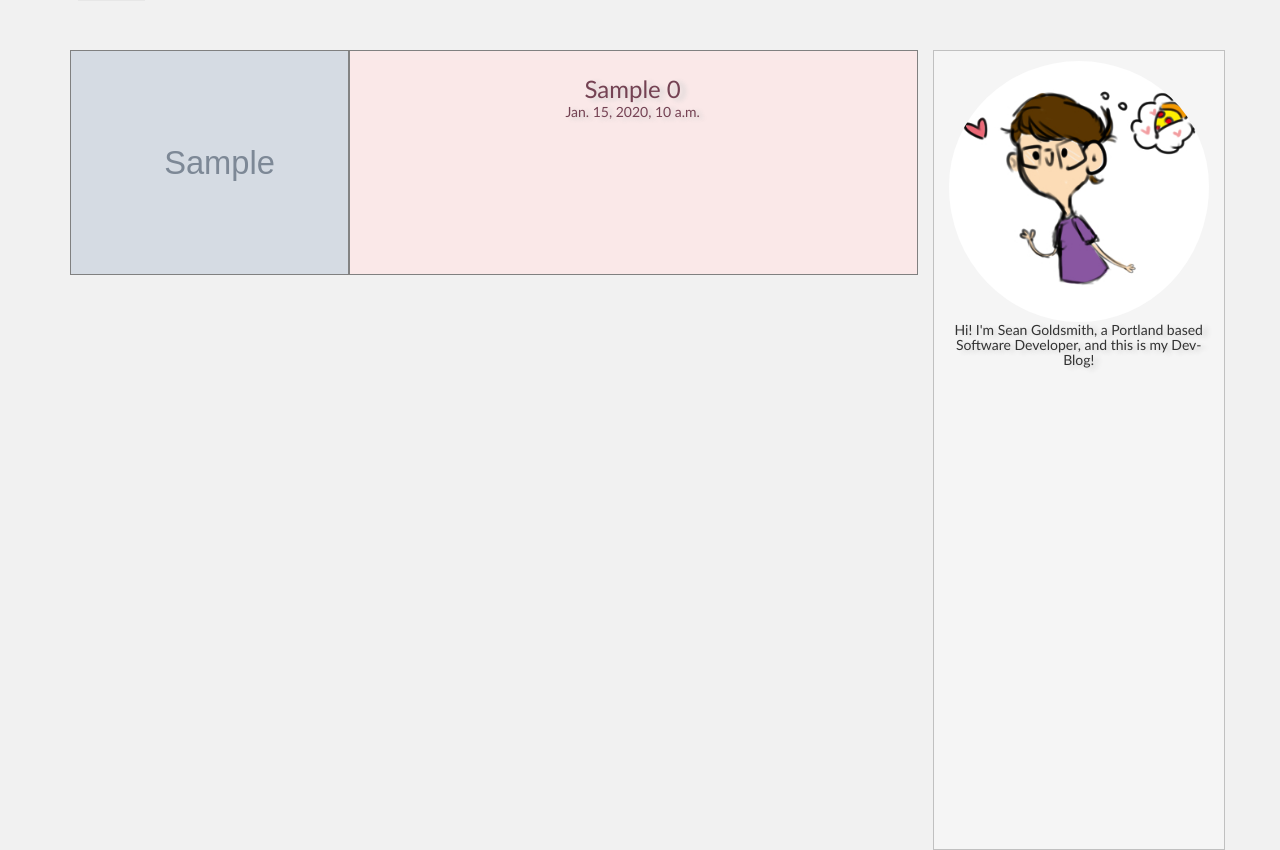
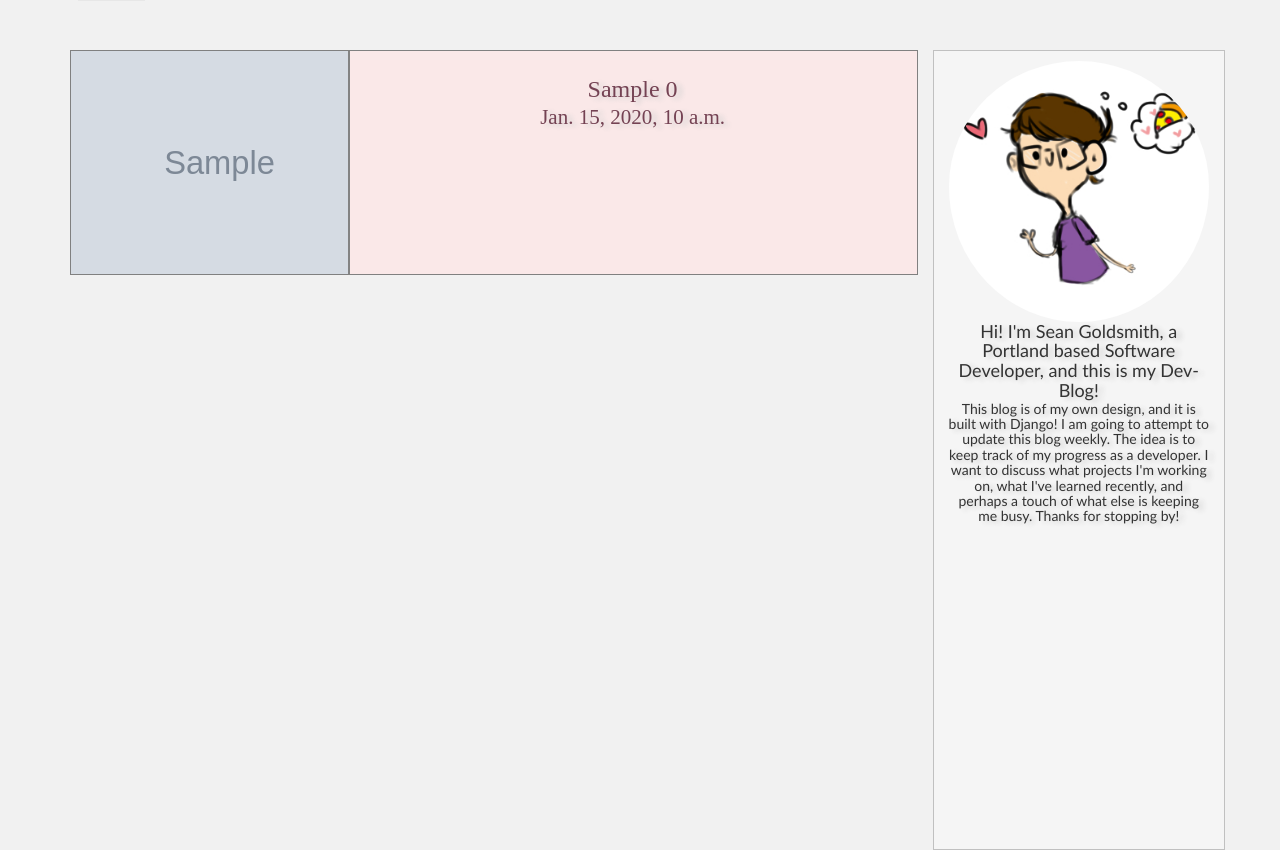
Before and after one commit to SeanGoldsmith/DjangoBlog, a Django app: template DjangoBlog/Blog/templates/blogList.html in a window 1280 px wide. Shown: the part 50-900 px from the top of the page. Run offline with Django 3.2, Linux system fonts and the light colour scheme; the template is opened without the code that fills it: most values are stand-ins (such as "Sample title", 1, 10 or a date in 2020); grey boxes marked "Sample" are stand-in pictures; some libraries are stand-ins or nearby versions.

Commit message:
Syle and content updates.

```diff
--- a/DjangoBlog/Blog/static/Blog/styles.css
+++ b/DjangoBlog/Blog/static/Blog/styles.css
@@ -5,6 +5,8 @@
     background-color: rgb(241, 241, 241);
     font-family: "Trebuchet MS", Helvetica, sans-serif;
     text-shadow: 5px 2px 5px rgb(207, 207, 207);
+
+
 }
 
 /*-------Home Page---------*/
@@ -16,6 +18,14 @@
     text-align: center;
     margin: 0 0;
 }
+
+.post-text {
+    font-size: 1.5em;
+    width: 100%;
+    position: relative;
+    font-family: 'Times New Roman', Times, serif;
+}
+
 
 .light-grey {
     background-color: rgb(223, 223, 223);
@@ -42,6 +52,10 @@
     margin: 0;
     display: inline-block;
     border-right: 2px solid rgb(131, 131, 131);
+}
+
+.single-img {
+    margin: auto;
 }
 
 .post-img {
--- a/DjangoBlog/Blog/templates/blogList.html
+++ b/DjangoBlog/Blog/templates/blogList.html
@@ -21,7 +21,10 @@
         </div>
         <div class='col-md-3 sidebar'>
             <img class="profile-img" src={% static "./Blog/img/sean.jpg" %}/>
-            <h5 class="center-text">Hi! I'm Sean Goldsmith, a Portland based Software Developer, and this is my Dev-Blog!</h5>
+            <h4 class="center-text">Hi! I'm Sean Goldsmith, a Portland based Software Developer, and this is my Dev-Blog!</h4>
+            <h5 class="center-text">This blog is of my own design, and it is built with Django! I am going to attempt to update this blog weekly. The idea is to keep
+            track of my progress as a developer.  I want to discuss what projects I'm working on, what I've
+            learned recently, and perhaps a touch of what else is keeping me busy. Thanks for stopping by! </h4>
         </div>
     </div>
 </div>
```
Also changed, not shown: DjangoBlog/Blog/templates/blogPost.html (+8 -3 lines), DjangoBlog/media/img/pexels-photo-1874421.jpeg (added), DjangoBlog/media/img/pexels-photo-1878095_1zqC6CG.jpeg (added).
